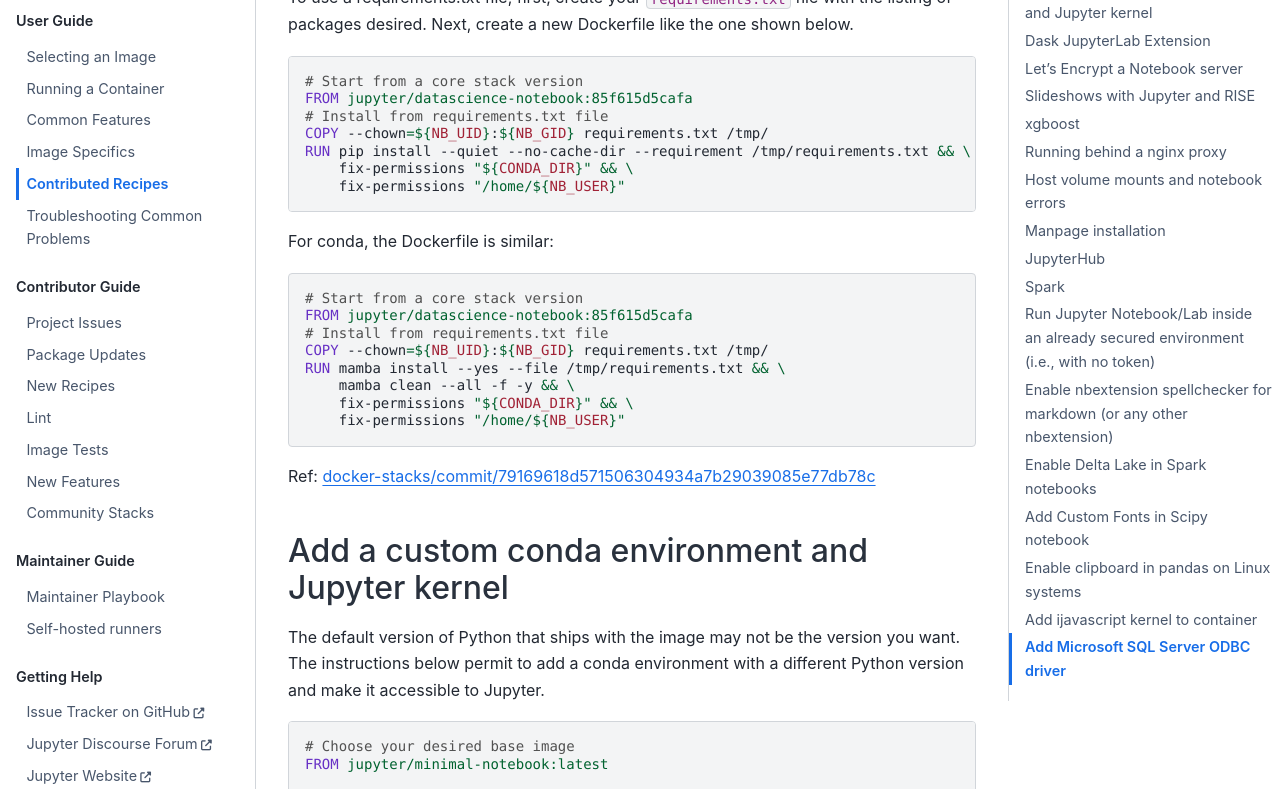
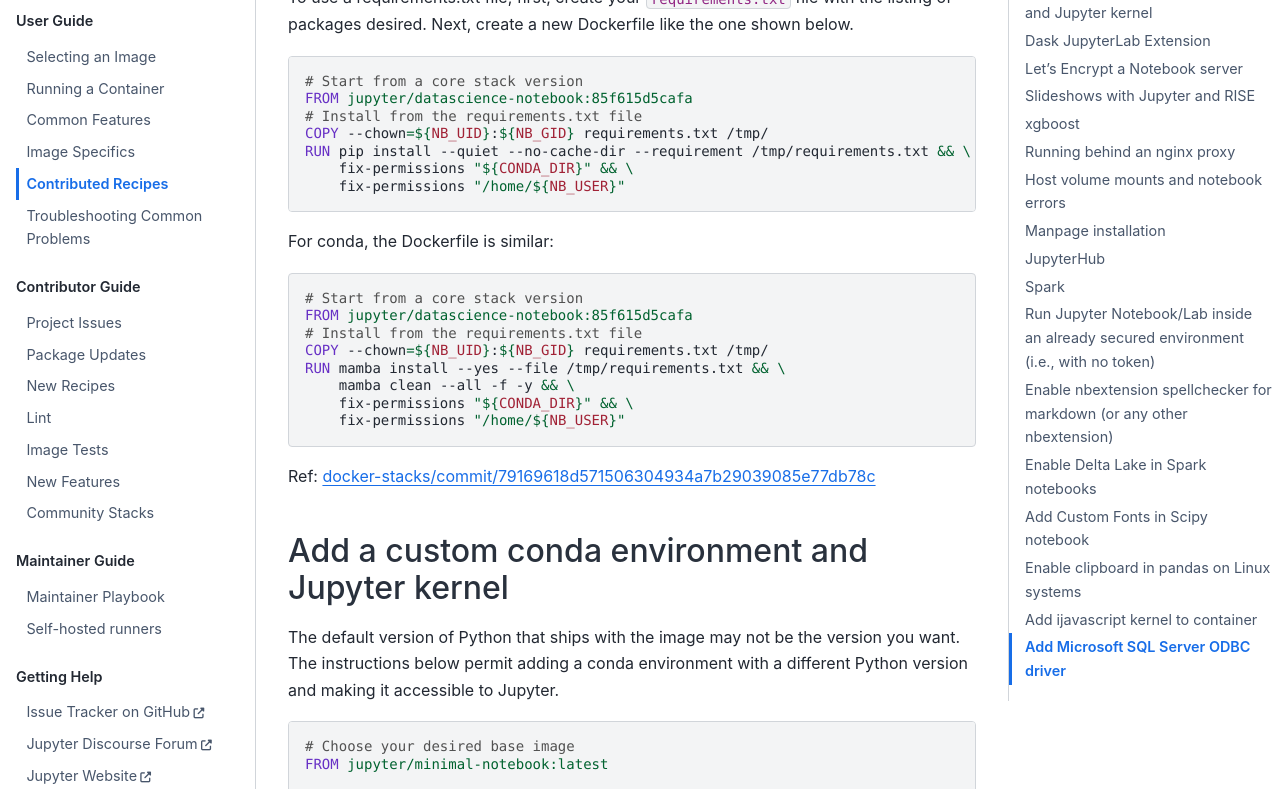
Before and after one commit to jupyter/docker-stacks, a Sphinx documentation site: the page built from docs/using/recipes.md, in a window 1280 px wide and 1400 px high, scrolled down 1087 px. Shown: the part 152-941 px from the top of the window. Built offline with Sphinx 7.4.7 and the Sphinx Book theme 1.1.4, drawn with Linux system fonts in a browser that asks for light colours; some of the changed text lies outside the part shown.

Commit message:
Update recipes.md

````diff
--- a/docs/using/recipes.md
+++ b/docs/using/recipes.md
@@ -49,7 +49,7 @@
 ```dockerfile
 # Start from a core stack version
 FROM jupyter/datascience-notebook:85f615d5cafa
-# Install from requirements.txt file
+# Install from the requirements.txt file
 COPY --chown=${NB_UID}:${NB_GID} requirements.txt /tmp/
 RUN pip install --quiet --no-cache-dir --requirement /tmp/requirements.txt && \
     fix-permissions "${CONDA_DIR}" && \
@@ -61,7 +61,7 @@
 ```dockerfile
 # Start from a core stack version
 FROM jupyter/datascience-notebook:85f615d5cafa
-# Install from requirements.txt file
+# Install from the requirements.txt file
 COPY --chown=${NB_UID}:${NB_GID} requirements.txt /tmp/
 RUN mamba install --yes --file /tmp/requirements.txt && \
     mamba clean --all -f -y && \
@@ -74,7 +74,7 @@
 ## Add a custom conda environment and Jupyter kernel
 
 The default version of Python that ships with the image may not be the version you want.
-The instructions below permit to add a conda environment with a different Python version and make it accessible to Jupyter.
+The instructions below permit adding a conda environment with a different Python version and making it accessible to Jupyter.
 
 ```dockerfile
 # Choose your desired base image
@@ -187,16 +187,16 @@
 # run "import xgboost" in python
 ```
 
-## Running behind a nginx proxy
+## Running behind an nginx proxy
 
-Sometimes it is helpful to run the Jupyter instance behind a nginx proxy, for example:
+Sometimes it is helpful to run the Jupyter instance behind an nginx proxy, for example:
 
 - you would prefer to access the notebook at a server URL with a path
   (`https://example.com/jupyter`) rather than a port (`https://example.com:8888`)
 - you may have many services in addition to Jupyter running on the same server, and want
   nginx to help improve server performance in managing the connections
 
-Here is a [quick example NGINX configuration](https://gist.github.com/cboettig/8643341bd3c93b62b5c2) to get started.
+Here is a [quick example of NGINX configuration](https://gist.github.com/cboettig/8643341bd3c93b62b5c2) to get started.
 You'll need a server, a `.crt` and `.key` file for your server, and `docker` & `docker-compose` installed.
 Then download the files at that gist and run `docker-compose up -d` to test it out.
 Customize the `nginx.conf` file to set the desired paths and add other services.
@@ -299,12 +299,12 @@
 
 ### Using PySpark with AWS S3
 
-Using Spark session for hadoop 2.7.3
+Using Spark session for Hadoop 2.7.3
 
 ```python
 import os
 
-# !ls /usr/local/spark/jars/hadoop* # to figure out what version of hadoop
+# !ls /usr/local/spark/jars/hadoop* # to figure out what version of Hadoop
 os.environ[
     "PYSPARK_SUBMIT_ARGS"
 ] = '--packages "org.apache.hadoop:hadoop-aws:2.7.3" pyspark-shell'
@@ -324,7 +324,7 @@
 df = spark.read.parquet("s3://myBucket/myKey")
 ```
 
-Using Spark context for hadoop 2.6.0
+Using Spark context for Hadoop 2.6.0
 
 ```python
 import os
@@ -404,7 +404,7 @@
     apt-get install --yes --no-install-recommends -t jessie-backports openjdk-8-jdk && \
     rm /etc/apt/sources.list.d/jessie-backports.list && \
     apt-get clean && rm -rf /var/lib/apt/lists/* && \
-# Add hadoop binaries
+# Add Hadoop binaries
     wget https://mirrors.ukfast.co.uk/sites/ftp.apache.org/hadoop/common/hadoop-2.7.3/hadoop-2.7.3.tar.gz && \
     tar -xvf hadoop-2.7.3.tar.gz -C /usr/local && \
     chown -R "${NB_USER}:users" /usr/local/hadoop-2.7.3 && \
@@ -415,7 +415,7 @@
     apt-get clean && rm -rf /var/lib/apt/lists/* && \
 # Remove the example hadoop configs and replace
 # with those for our cluster.
-# Alternatively this could be mounted as a volume
+# Alternatively, this could be mounted as a volume
     rm -f /usr/local/hadoop-2.7.3/etc/hadoop/*
 
 # Download this from ambari / cloudera manager and copy here
@@ -574,7 +574,7 @@
 The example below is a Dockerfile to install the [ijavascript kernel](https://github.com/n-riesco/ijavascript).
 
 ```dockerfile
-# use one of the jupyter docker stacks images
+# use one of the Jupyter Docker Stacks images
 FROM jupyter/scipy-notebook:85f615d5cafa
 
 # install ijavascript
````
